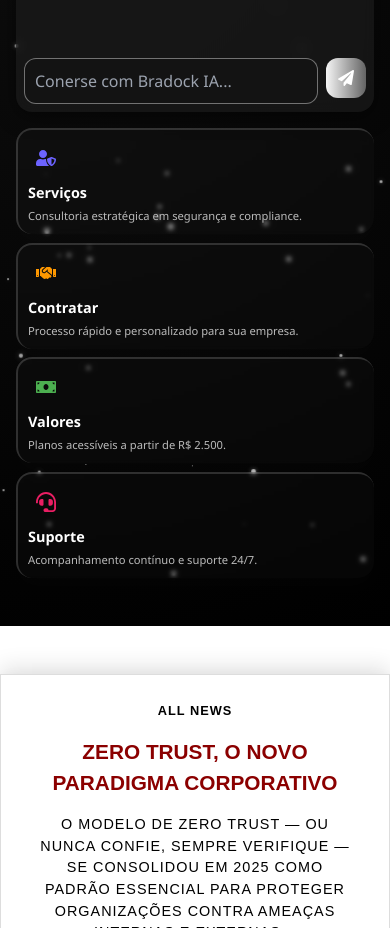
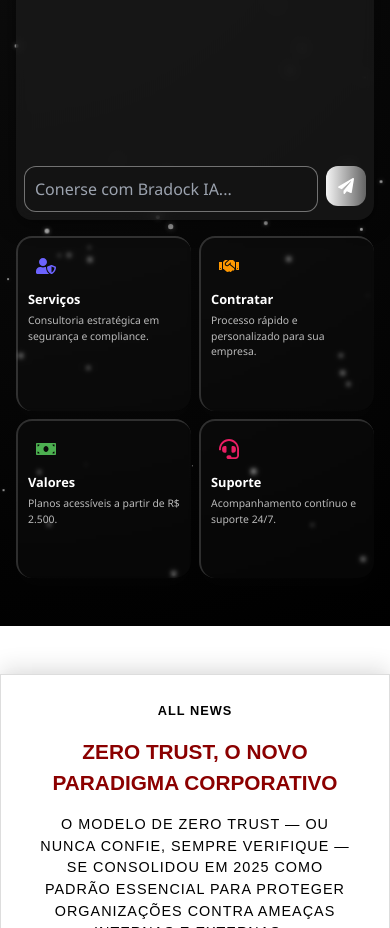
Before and after one commit to VictorFilgueirasBR/braddock-ofc, a React (Create React App) app in the folder frontend/: page / in a window 390 px wide. Shown: the part 1860-2788 px from the top of the page. Built offline with nearby package versions, Linux system fonts and the light colour scheme.

Commit message:
Fix: Corrigindo responsividade chatbot

```diff
--- a/frontend/src/components/ChatBot.css
+++ b/frontend/src/components/ChatBot.css
@@ -1,7 +1,8 @@
 /*
  * ChatBot.css
- * Otimizado para responsividade em dispositivos móveis,
- * com ajustes de layout e tamanhos de fonte em telas pequenas.
+ * Versão otimizada para responsividade em dispositivos móveis.
+ * Ajusta o layout dos cards para exibir em duas colunas em telas pequenas,
+ * mantendo a aparência original.
  */
 
 .chatbot-page {
@@ -131,7 +132,7 @@
   line-height: 1.4;
   position: relative;
   animation: fadeIn 0.4s ease;
-  text-align: left; /* 🔹 Ajuste: texto alinhado à esquerda */
+  text-align: left;
 }
 
 .message.bot {
@@ -217,7 +218,7 @@
   transform: scale(1.05);
 }
 
-/* ======== RIGHT COLUMN ======== */
+/* ======== RIGHT COLUMN (CARDS) ======== */
 .chatbot-right {
   flex: 0 0 35%;
   display: grid;
@@ -227,14 +228,14 @@
   perspective: 1000px;
 }
 
-/* 3D Lift animation */
+/* Animação de levantamento 3D */
 @keyframes cardLift3D {
   0% { opacity: 0; transform: rotateX(85deg) rotateZ(-8deg) scale(0.9) translateY(30px); }
   50% { opacity: 1; transform: rotateX(-12deg) rotateZ(3deg) scale(1.03) translateY(5px); }
   100% { opacity: 1; transform: rotateX(0deg) rotateZ(0deg) scale(1) translateY(0); }
 }
 
-/* Cards */
+/* Estilo dos cards */
 .explore-card {
   background: rgba(255, 255, 255, 0.024);
   backdrop-filter: blur(2px) saturate(200%);
@@ -315,7 +316,7 @@
 /* Smartphones horizontais e telas pequenas de tablet */
 @media (max-width: 600px) {
   .chatbot-right {
-    grid-template-columns: 1fr 1fr;
+    grid-template-columns: 1fr 1fr; /* MANTÉM DUAS COLUNAS */
     gap: 10px;
     padding: 0;
   }
@@ -334,17 +335,18 @@
 /* Smartphones verticais (450px e abaixo) */
 @media (max-width: 450px) {
   .chatbot-right {
-    grid-template-columns: 1fr;
+    grid-template-columns: 1fr 1fr; /* MANTÉM DUAS COLUNAS PARA ESSAS TELAS TAMBÉM */
     gap: 8px;
+    padding: 0;
   }
   .explore-card {
     padding: 10px;
   }
   .explore-card .title {
-    font-size: 0.9rem;
+    font-size: 0.8rem; /* REDUÇÃO DA FONTE DO TÍTULO */
   }
   .explore-card .desc {
-    font-size: 0.7rem;
+    font-size: 0.65rem; /* REDUÇÃO DA FONTE DA DESCRIÇÃO */
   }
   .explore-card .icon {
     padding: 8px;
```
